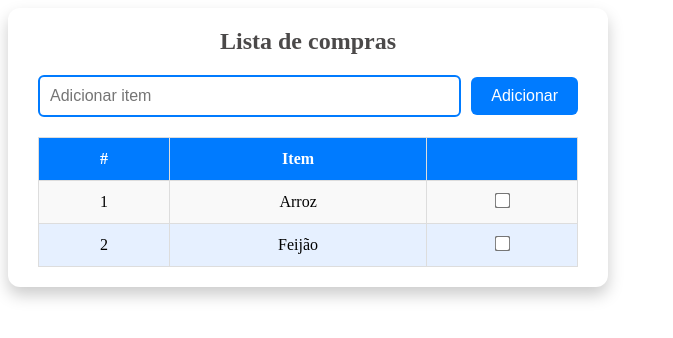
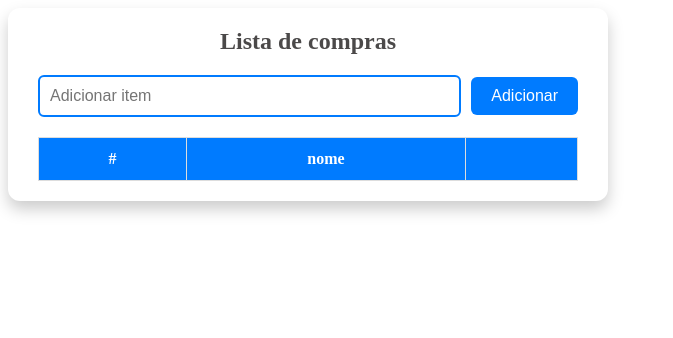
Before and after one commit to anamsilva1981/lista-de-compras, an Angular app: page / in a window 1280 px wide. Shown: the top 338 px of the page, without its empty margins (0-673 px from the left). Built offline with nearby package versions, Linux system fonts and the light colour scheme.

Commit message:
[refactor] atualiza cabeçalho da tabela para exibir 'nome' e remove itens de exemplo

```diff
--- a/src/app/lista-compras/lista-compras.component.html
+++ b/src/app/lista-compras/lista-compras.component.html
@@ -16,19 +16,15 @@
         <thead>
             <tr>
                 <th>#</th>
-                <th>Item</th>
+                <th>nome</th>
                 <th></th>
             </tr>
         </thead>
         <tbody>
-            <tr>
-                <td>1</td>
-                <td>Arroz</td>
-                <td> <input type="checkbox"/> </td>
-            </tr>
-            <tr>
-                <td>2</td>
-                <td>Feijão</td>
+
+            <tr *ngFor="let item of lista">
+                <td>{{item.id}}</td>
+                <td>{{item.nome}}</td>
                 <td> <input type="checkbox"/> </td>
             </tr>
         </tbody>
```
